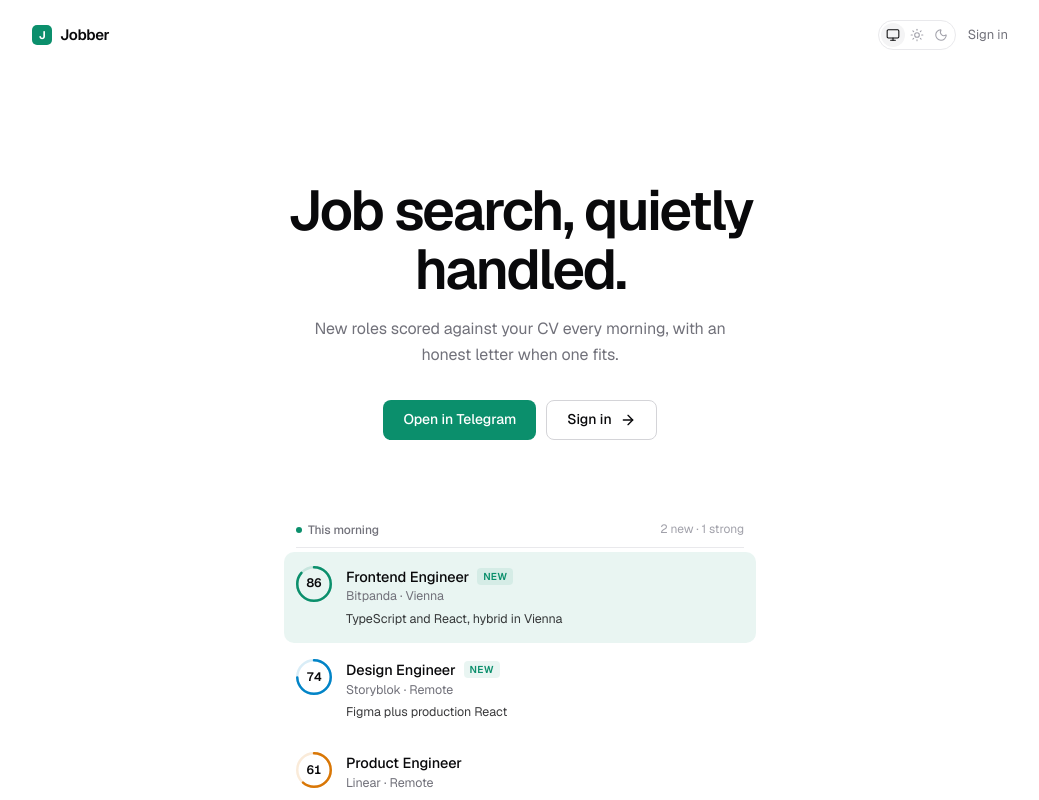
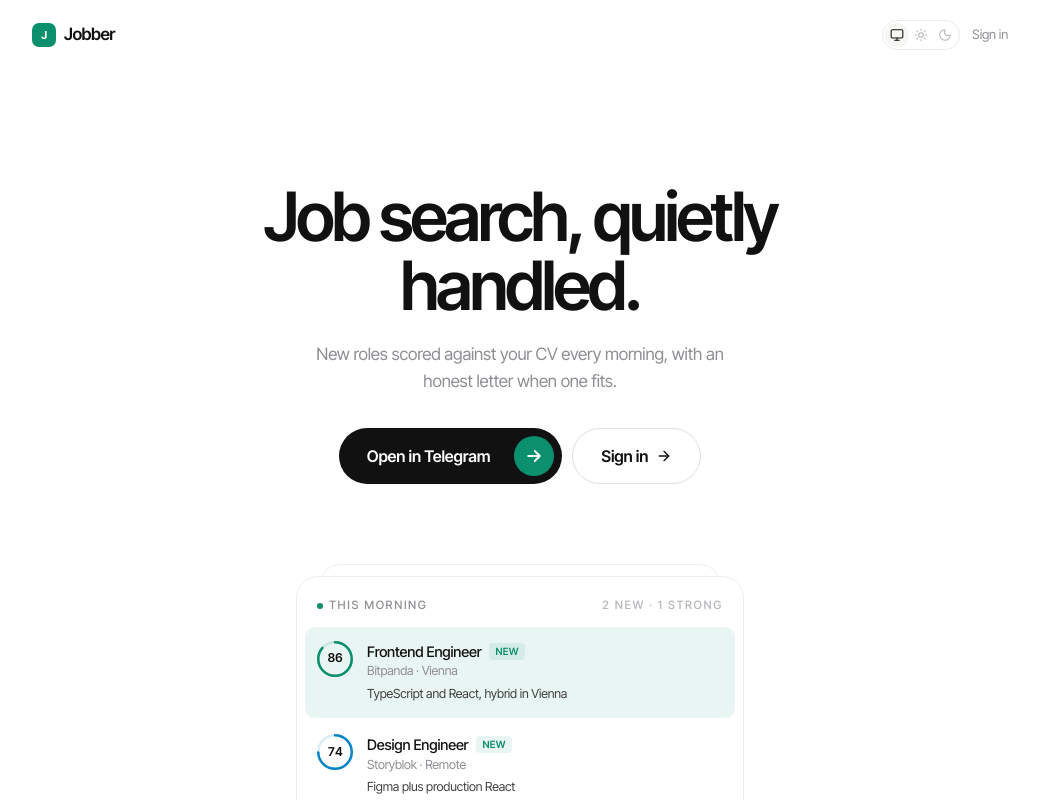
Before and after one commit to InM1nd/jobber, a Next.js app: page / in a window 1280 px wide. Shown: the top 800 px of the page, without its empty margins (120-1159 px from the left). Built offline with nearby package versions, Linux system fonts and the light colour scheme.

Commit message:
Karten-family styling: Inter Tight, big tight headings, 22px cards, ink pill CTAs with mint arrow, floating capsule tab bar, inverted match hero

```diff
--- a/app/(dashboard)/layout.tsx
+++ b/app/(dashboard)/layout.tsx
@@ -27,7 +27,7 @@
             Demo mode · sample data
           </div>
         )}
-        <main className="mx-auto max-w-lg animate-in px-4 pb-[calc(88px+var(--safe-bottom))] pt-[calc(16px+var(--safe-top))] md:max-w-2xl md:px-10 md:pb-16 md:pt-14">
+        <main className="mx-auto max-w-lg animate-in pb-[calc(112px+var(--safe-bottom))] pt-[calc(20px+var(--safe-top))] px-5 md:max-w-2xl md:px-10 md:pb-16 md:pt-14">
           {children}
         </main>
       </div>
--- a/app/globals.css
+++ b/app/globals.css
@@ -9,12 +9,12 @@
 :root {
   --bg: #ffffff;
   --surface: #ffffff;
-  --surface-2: #f4f4f5;
-  --fg: #09090b;
-  --muted: #71717a;
-  --subtle: #a1a1aa;
-  --border: #e9e9ec;
-  --border-strong: #d4d4d8;
+  --surface-2: #f6f6f4;
+  --fg: #111111;
+  --muted: #8e8e93;
+  --subtle: #b5b5ba;
+  --border: #ececec;
+  --border-strong: #dededc;
   --accent: #0b8f6c;
   --accent-hover: #087a5c;
   --accent-fg: #ffffff;
@@ -40,14 +40,14 @@
 }
 
 [data-theme="dark"] {
-  --bg: #0a0a0a;
-  --surface: #0a0a0a;
-  --surface-2: #18181b;
-  --fg: #fafafa;
-  --muted: #a1a1aa;
-  --subtle: #71717a;
+  --bg: #000000;
+  --surface: #000000;
+  --surface-2: #121214;
+  --fg: #f5f5f5;
+  --muted: #8e8e93;
+  --subtle: #5c5c61;
   --border: #232326;
-  --border-strong: #333338;
+  --border-strong: #2e2e32;
   --accent: #4ee3b8;
   --accent-hover: #74ebc8;
   --accent-fg: #04120d;
@@ -73,7 +73,7 @@
 }
 
 @theme inline {
-  --font-sans: var(--font-geist-sans), ui-sans-serif, system-ui, -apple-system, "Segoe UI", sans-serif;
+  --font-sans: var(--font-inter-tight), var(--font-geist-sans), ui-sans-serif, system-ui, -apple-system, "Segoe UI", sans-serif;
   --font-mono: var(--font-geist-mono), ui-monospace, monospace;
   --color-bg: var(--bg);
   --color-surface: var(--surface);
@@ -102,8 +102,8 @@
   --color-st-offer: var(--st-offer);
   --shadow-soft: var(--shadow-sm);
   --shadow-lift: var(--shadow-md);
-  --radius-card: 10px;
-  --radius-field: 8px;
+  --radius-card: 22px;
+  --radius-field: 14px;
   --animate-in: fade-up 0.28s cubic-bezier(0.2, 0.7, 0.2, 1) both;
 }
 
@@ -123,7 +123,7 @@
   color: var(--fg);
   font-family: var(--font-sans);
   font-feature-settings: "ss01";
-  letter-spacing: -0.005em;
+  letter-spacing: -0.01em;
   -webkit-tap-highlight-color: transparent;
 }
 
--- a/app/layout.tsx
+++ b/app/layout.tsx
@@ -1,5 +1,5 @@
 import type { Metadata, Viewport } from "next";
-import { Geist, Geist_Mono } from "next/font/google";
+import { Geist, Geist_Mono, Inter_Tight } from "next/font/google";
 import Script from "next/script";
 import { TelegramBoot } from "@/components/telegram-ui";
 import { TELEGRAM_WEB_APP_SDK } from "@/lib/telegram/web-app-launch";
@@ -8,6 +8,11 @@
 const geistSans = Geist({
   variable: "--font-geist-sans",
   subsets: ["latin"],
+});
+
+const interTight = Inter_Tight({
+  variable: "--font-inter-tight",
+  subsets: ["latin", "cyrillic"],
 });
 
 const geistMono = Geist_Mono({
@@ -26,7 +31,7 @@
   viewportFit: "cover",
   themeColor: [
     { media: "(prefers-color-scheme: light)", color: "#ffffff" },
-    { media: "(prefers-color-scheme: dark)", color: "#0a0a0a" },
+    { media: "(prefers-color-scheme: dark)", color: "#000000" },
   ],
 };
 
@@ -41,7 +46,7 @@
   return (
     <html
       lang="en"
-      className={`${geistSans.variable} ${geistMono.variable}`}
+      className={`${interTight.variable} ${geistSans.variable} ${geistMono.variable}`}
       suppressHydrationWarning
     >
       <head>
--- a/app/page.tsx
+++ b/app/page.tsx
@@ -1,7 +1,7 @@
 import Link from 'next/link';
 import { ArrowRight } from 'lucide-react';
 import { Button } from '@/components/ui/button';
-import { Logo, Note, ScoreRing } from '@/components/ui/kit';
+import { CtaLink, Logo, Note, ScoreRing, capsClass } from '@/components/ui/kit';
 import { ThemeToggle } from '@/components/theme-toggle';
 
 const BOT = (process.env.NEXT_PUBLIC_TELEGRAM_BOT_USERNAME || 'JobberCheck_bot').replace(/^@/, '');
@@ -24,19 +24,21 @@
       </header>
 
       <main className="flex flex-1 flex-col items-center px-6 pb-24 pt-20 text-center md:pt-28">
-        <h1 className="max-w-2xl animate-in text-[40px] font-semibold leading-[1.05] tracking-[-0.04em] md:text-[56px]">
+        <h1 className="max-w-2xl animate-in text-[44px] font-semibold leading-[1.02] tracking-[-0.05em] md:text-[68px]">
           Job search, quietly handled.
         </h1>
-        <p className="mt-4 max-w-md text-[16px] leading-relaxed text-muted">
+        <p className="mt-5 max-w-md text-[17px] leading-relaxed text-muted">
           New roles scored against your CV every morning, with an honest letter when one fits.
         </p>
         <div className="mt-8 flex flex-wrap justify-center gap-2.5">
-          <Button asChild size="lg"><a href={`https://t.me/${BOT}`}>Open in Telegram</a></Button>
+          <CtaLink href={`https://t.me/${BOT}`} external>Open in Telegram</CtaLink>
           <Button asChild size="lg" variant="outline"><Link href="/auth/signin">Sign in <ArrowRight /></Link></Button>
         </div>
 
-        <div className="mt-20 w-full max-w-md text-left">
-          <div className="flex items-baseline justify-between border-b border-line pb-2 text-[12px] text-muted">
+        <div className="relative mt-20 w-full max-w-md pt-3 text-left">
+          <div className="absolute inset-x-6 top-0 h-10 rounded-[22px] border border-line bg-bg" aria-hidden />
+          <div className="relative rounded-[22px] border border-line bg-bg p-5">
+          <div className={`flex items-baseline justify-between pb-2 ${capsClass}`}>
             <span className="inline-flex items-center gap-1.5 font-medium"><span className="size-1.5 rounded-full bg-accent" />This morning</span>
             <span className="text-subtle">2 new · 1 strong</span>
           </div>
@@ -56,6 +58,7 @@
               </div>
             ))}
           </div>
+          </div>
         </div>
       </main>
 
--- a/components/ui/button.tsx
+++ b/components/ui/button.tsx
@@ -4,12 +4,13 @@
 import { cn } from '@/lib/utils';
 
 const buttonVariants = cva(
-  'inline-flex select-none items-center justify-center gap-2 whitespace-nowrap rounded-[var(--radius-field)] text-sm font-medium transition-[background-color,color,transform] duration-150 active:scale-[0.98] focus-visible:outline-none focus-visible:ring-2 focus-visible:ring-accent/40 focus-visible:ring-offset-2 focus-visible:ring-offset-bg disabled:pointer-events-none disabled:opacity-50 [&_svg]:size-4 [&_svg]:shrink-0',
+  'inline-flex select-none items-center justify-center gap-2 whitespace-nowrap rounded-full text-[14px] font-semibold tracking-[-0.01em] transition-[background-color,color,transform] duration-150 active:scale-[0.98] focus-visible:outline-none focus-visible:ring-2 focus-visible:ring-accent/40 focus-visible:ring-offset-2 focus-visible:ring-offset-bg disabled:pointer-events-none disabled:opacity-50 [&_svg]:size-4 [&_svg]:shrink-0',
   {
     variants: {
       variant: {
-        default: 'bg-accent text-accent-fg hover:bg-accent-hover',
-        secondary: 'bg-surface-2 text-fg hover:bg-line-strong',
+        default: 'bg-fg text-bg hover:opacity-90',
+        accent: 'bg-accent text-accent-fg hover:bg-accent-hover',
+        secondary: 'bg-surface-2 text-fg hover:bg-line',
         outline: 'border border-line-strong bg-bg text-fg hover:bg-surface-2',
         ghost: 'text-fg hover:bg-surface-2',
         soft: 'border border-line-strong text-fg hover:bg-surface-2',
@@ -17,9 +18,9 @@
         link: 'h-auto px-0 text-accent hover:underline underline-offset-4',
       },
       size: {
-        default: 'h-9 px-3.5',
-        sm: 'h-7 px-2.5 text-[12.5px]',
-        lg: 'h-10 px-5 text-[14px]',
+        default: 'h-10 px-5',
+        sm: 'h-8 px-3.5 text-[13px]',
+        lg: 'h-14 px-7 text-[16px]',
         icon: 'h-9 w-9',
       },
     },
--- a/components/ui/kit.tsx
+++ b/components/ui/kit.tsx
@@ -2,16 +2,55 @@
 import type { LucideIcon } from 'lucide-react';
 import { cn } from '@/lib/utils';
 
-export function PageHeader({ title, subtitle, action }: { title: string; subtitle?: React.ReactNode; action?: React.ReactNode }) {
+export const capsClass = 'text-[11.5px] font-medium uppercase tracking-[0.14em] text-muted';
+
+export function PageHeader({
+  title,
+  subtitle,
+  eyebrow,
+  eyebrowRight,
+  action,
+}: {
+  title: string;
+  subtitle?: React.ReactNode;
+  eyebrow?: React.ReactNode;
+  eyebrowRight?: React.ReactNode;
+  action?: React.ReactNode;
+}) {
   return (
-    <div className="mb-6 flex items-end justify-between gap-4 md:mb-10">
-      <div className="min-w-0">
-        <h1 className="text-[20px] font-semibold tracking-[-0.02em] md:text-[24px]">{title}</h1>
-        {subtitle && <p className="mt-0.5 text-[13px] text-muted">{subtitle}</p>}
+    <div className="mb-6 md:mb-10">
+      {(eyebrow || eyebrowRight) && (
+        <div className="mb-2 flex items-center justify-between text-[15px] text-muted">
+          <span>{eyebrow}</span>
+          {eyebrowRight && <span className="font-medium text-fg">{eyebrowRight}</span>}
+        </div>
+      )}
+      <div className="flex items-end justify-between gap-4">
+        <div className="min-w-0">
+          <h1 className="text-[32px] font-semibold leading-[1.08] tracking-[-0.04em] md:text-[40px]">{title}</h1>
+          {subtitle && <p className="mt-1.5 text-[15px] leading-snug text-muted">{subtitle}</p>}
+        </div>
+        {action}
       </div>
-      {action}
     </div>
   );
+}
+
+/** Karten-style primary CTA: ink pill, label left, mint round arrow right. */
+export function CtaLink({ href, children, external, className }: { href: string; children: React.ReactNode; external?: boolean; className?: string }) {
+  const cls = cn(
+    'group inline-flex h-14 min-w-[220px] items-center justify-between gap-6 rounded-full bg-fg pl-7 pr-2 text-[16px] font-semibold tracking-[-0.01em] text-bg transition-transform active:scale-[0.98]',
+    className,
+  );
+  const inner = (
+    <>
+      {children}
+      <span className="flex size-10 items-center justify-center rounded-full bg-accent text-accent-fg transition-transform group-hover:translate-x-0.5">
+        <svg viewBox="0 0 24 24" className="size-5" fill="none" stroke="currentColor" strokeWidth="2.2" strokeLinecap="round" strokeLinejoin="round"><path d="M5 12h14M13 6l6 6-6 6" /></svg>
+      </span>
+    </>
+  );
+  return <a href={href} className={cls} {...(external ? { rel: "noreferrer" } : {})}>{inner}</a>;
 }
 
 /** Quiet inline note: a small dot plus muted text. No tinted boxes. */
@@ -80,9 +119,9 @@
 export function EmptyState({ icon: Icon, title, text, action }: { icon: LucideIcon; title: string; text: string; action?: React.ReactNode }) {
   return (
     <div className="flex animate-in flex-col items-center px-6 py-16 text-center">
-      <Icon className="mb-4 size-5 text-muted" strokeWidth={1.5} />
-      <p className="text-[15px] font-medium">{title}</p>
-      <p className="mt-1 max-w-[280px] text-[13px] leading-relaxed text-muted">{text}</p>
+      <Icon className="mb-5 size-7 text-fg" strokeWidth={1.5} />
+      <p className="text-[22px] font-semibold tracking-[-0.03em]">{title}</p>
+      <p className="mt-2 max-w-[300px] text-[15px] leading-relaxed text-muted">{text}</p>
       {action && <div className="mt-6">{action}</div>}
     </div>
   );
@@ -91,9 +130,9 @@
 export function Group({ title, footer, children, className }: { title?: string; footer?: React.ReactNode; children: React.ReactNode; className?: string }) {
   return (
     <section className={cn('space-y-2', className)}>
-      {title && <h2 className="text-[12px] font-medium text-muted">{title}</h2>}
+      {title && <h2 className={cn(capsClass, 'px-1')}>{title}</h2>}
       <div className="divide-y divide-line overflow-hidden rounded-[var(--radius-card)] border border-line">{children}</div>
-      {footer && <p className="text-[12px] leading-relaxed text-subtle">{footer}</p>}
+      {footer && <p className="px-1 text-[12.5px] leading-relaxed text-muted">{footer}</p>}
     </section>
   );
 }
@@ -115,10 +154,10 @@
   children?: React.ReactNode;
 }) {
   return (
-    <div className={cn('flex min-h-12 items-center gap-3 px-3.5 py-2.5', className)}>
+    <div className={cn('flex min-h-14 items-center gap-3.5 px-5 py-3', className)}>
       {Icon && <Icon className="size-[17px] shrink-0 text-muted" strokeWidth={1.6} />}
       <div className="min-w-0 flex-1">
-        <div className="truncate text-[14.5px]">{label}</div>
+        <div className="truncate text-[15.5px] font-medium tracking-[-0.01em]">{label}</div>
         {detail && <div className="truncate text-[12.5px] text-muted">{detail}</div>}
         {children}
       </div>
@@ -128,7 +167,7 @@
 }
 
 export const fieldClass =
-  'w-full rounded-[var(--radius-field)] border border-line-strong bg-bg px-3 py-2 text-[15px] text-fg placeholder:text-subtle outline-none transition-colors focus:border-accent focus:ring-2 focus:ring-accent/20 md:text-sm';
+  'w-full rounded-[var(--radius-field)] border border-line bg-surface-2 px-4 py-3 text-[15px] text-fg placeholder:text-subtle outline-none transition-colors focus:border-accent focus:ring-2 focus:ring-accent/20 md:text-sm';
 
 export const inlineFieldClass = 'w-full bg-transparent text-right text-[14.5px] text-fg placeholder:text-subtle outline-none';
 
@@ -142,8 +181,8 @@
 
 export function Logo({ className }: { className?: string }) {
   return (
-    <span className={cn('inline-flex items-center gap-2 text-[15px] font-semibold tracking-[-0.02em]', className)}>
-      <span className="flex size-5 items-center justify-center rounded-[5px] bg-accent text-[11px] font-bold text-accent-fg">J</span>
+    <span className={cn('inline-flex items-center gap-2 text-[17px] font-semibold tracking-[-0.03em]', className)}>
+      <span className="flex size-6 items-center justify-center rounded-[7px] bg-accent text-[11px] font-bold text-accent-fg">J</span>
       Jobber
     </span>
   );
```
Also changed, not shown: app/(dashboard)/dashboard/matches/[id]/page.tsx (+15 -13 lines), app/(dashboard)/dashboard/matches/page.tsx (+36 -14 lines), components/app/match-card.tsx (+5 -5 lines), components/telegram-ui.tsx (+11 -10 lines), components/tracker-board.tsx (+8 -8 lines).
